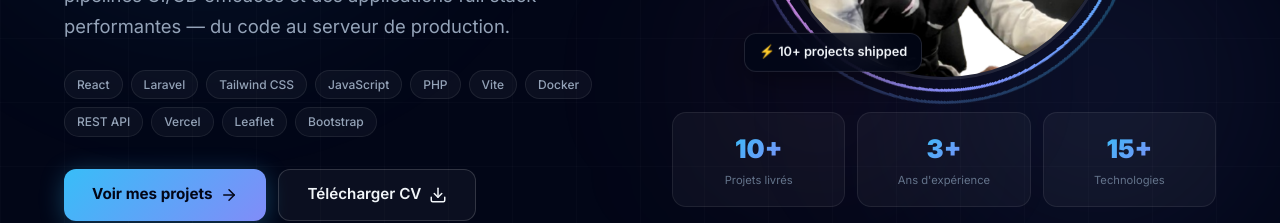
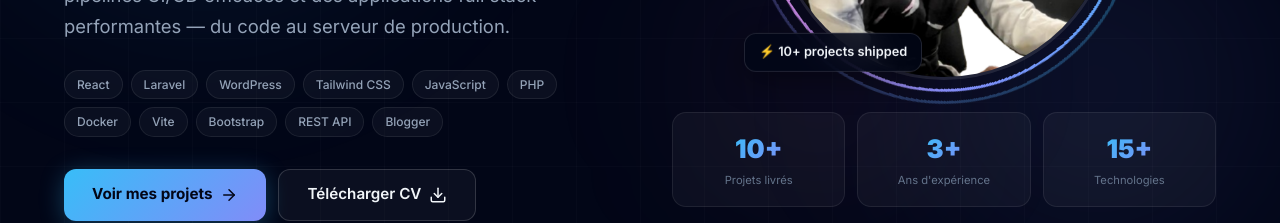
Before and after one commit to mmilinda/FolioMM, a React (Vite) app: page / in a window 1280 px wide. Shown: the part 410-633 px from the top of the page. Built offline with nearby package versions, Linux system fonts and the light colour scheme; no server answers.

Commit message:
fix: update Site Zawiya technology stack to WordPress CMS, and update Hero section technology badges list

```diff
--- a/src/components/Hero.jsx
+++ b/src/components/Hero.jsx
@@ -14,15 +14,15 @@ const ROLES = [
 const TECH_BADGES = [
   "React",
   "Laravel",
+  "WordPress",
   "Tailwind CSS",
   "JavaScript",
   "PHP",
+  "Docker",
   "Vite",
-  "Docker",
+  "Bootstrap",
   "REST API",
-  "Vercel",
-  "Leaflet",
-  "Bootstrap"
+  "Blogger"
 ];
 
 function TypewriterText({ words }) {
--- a/src/data/projects.js
+++ b/src/data/projects.js
@@ -190,13 +190,13 @@ const projects = [
     featured: false,
     year: "2023",
     status: "Production",
-    category: "Web Design",
+    category: "Web Design • CMS",
     image: zawiyaImg,
     fallbackImage: previewImg,
     description:
-      "Site vitrine moderne présentant une organisation et ses activités.",
-    technologies: ["HTML5", "CSS3", "Bootstrap", "JavaScript"],
-    impact: "Amélioration de la communication digitale.",
+      "Site vitrine moderne conçu avec le CMS WordPress présentant une organisation et ses activités.",
+    technologies: ["WordPress", "PHP", "CSS3", "CMS", "SEO"],
+    impact: "Amélioration de la communication digitale et gestion de contenu via WordPress.",
     demo: "https://www.zawiya.defarsci.fr/",
     github: "https://github.com/mmilinda"
   },
```
